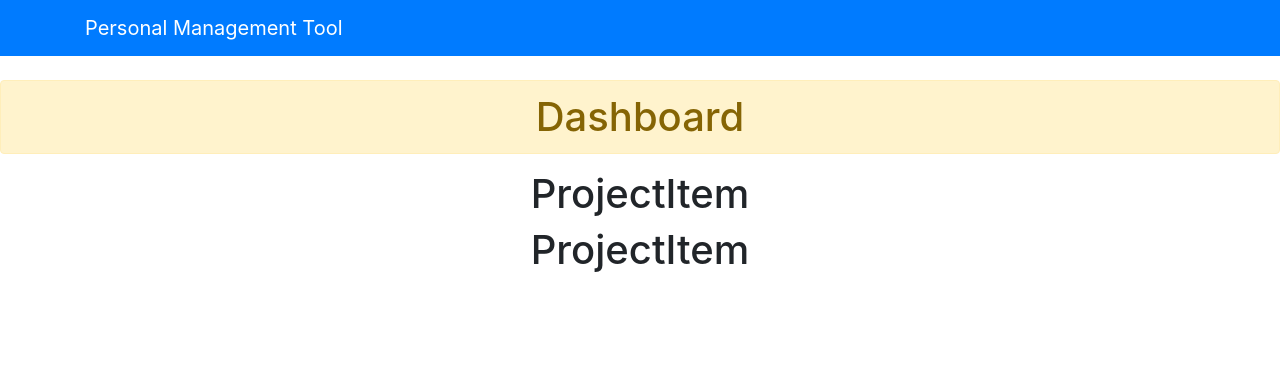
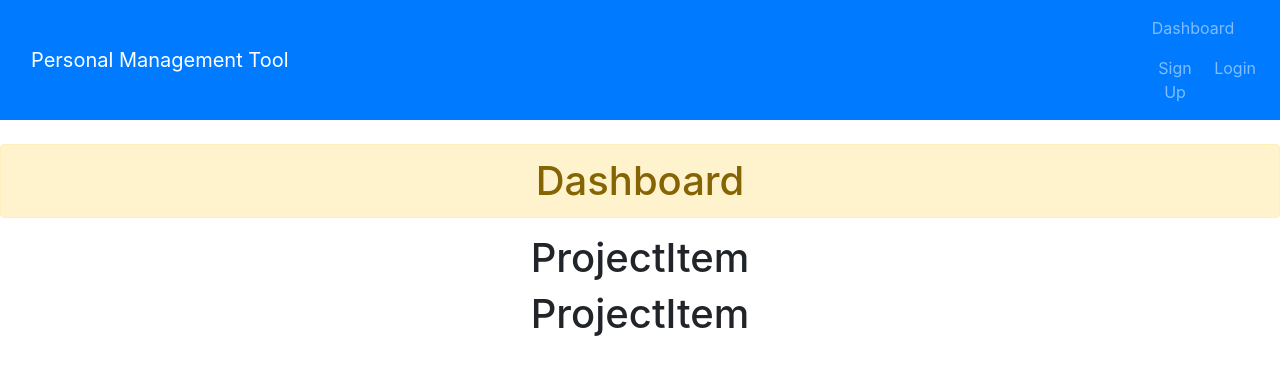
Before and after one commit to joeyskuo/project-board-frontend, a React (Create React App) app: page / in a window 1280 px wide. Shown: the top 374 px of the page. Built offline with nearby package versions, Linux system fonts and the light colour scheme.

Commit message:
added navbar signup / login / dash elements

```diff
--- a/src/components/Layout/Header.js
+++ b/src/components/Layout/Header.js
@@ -8,6 +8,17 @@ class Header extends Component {
                 <div className="container">
                     <a className={"navbar-brand"} href="/">Personal Management Tool</a>
                 </div>
+
+                <div>
+                    <ul className="navbar-nav">
+                        <li className="nav-item"><a className={"nav-link"} href="">Dashboard</a></li>
+                    </ul>
+
+                    <ul className="navbar-nav">
+                        <li className="nav-item"><a className={"nav-link"} href="">Sign Up</a></li>
+                        <li className="nav-item"><a className={"nav-link"} href="">Login</a></li>
+                    </ul>
+                </div>
             </nav>
         )
     }
```
